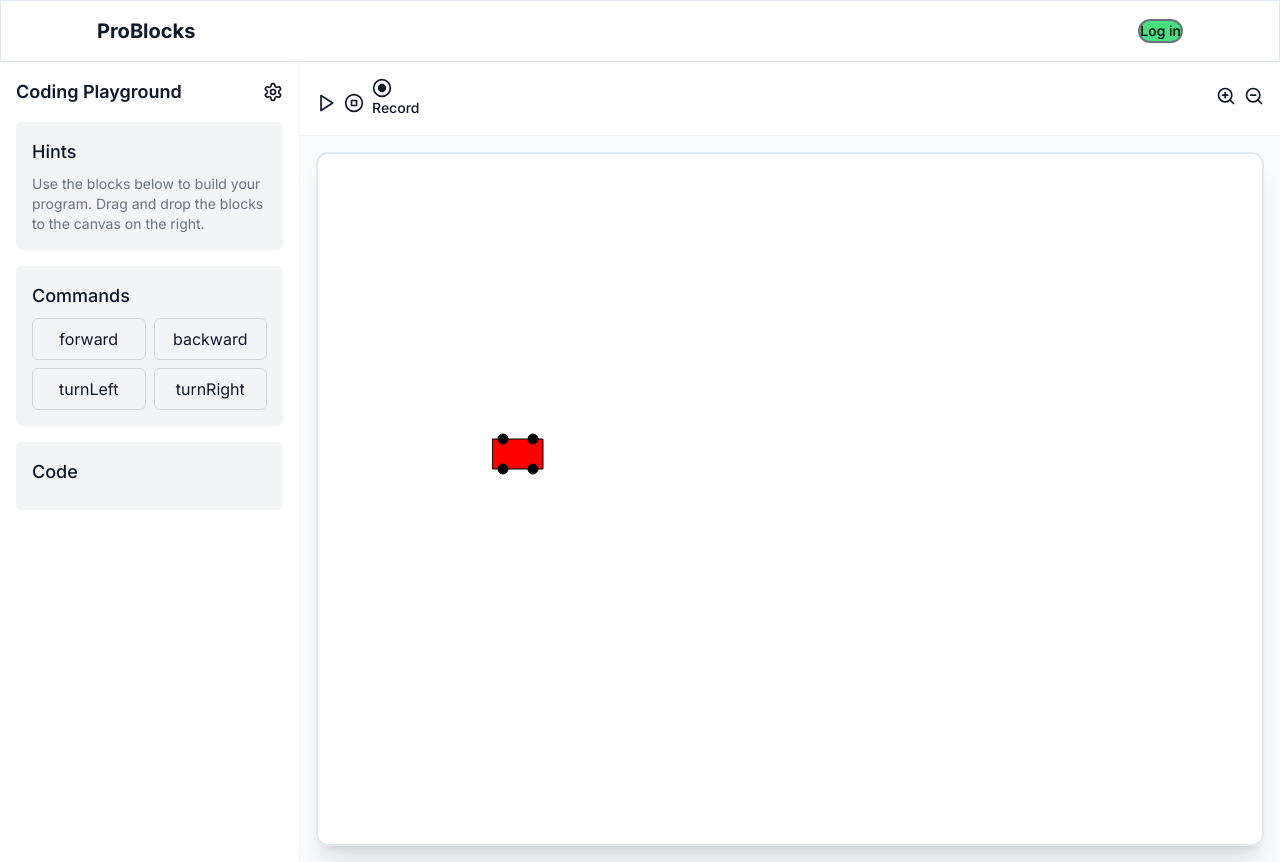
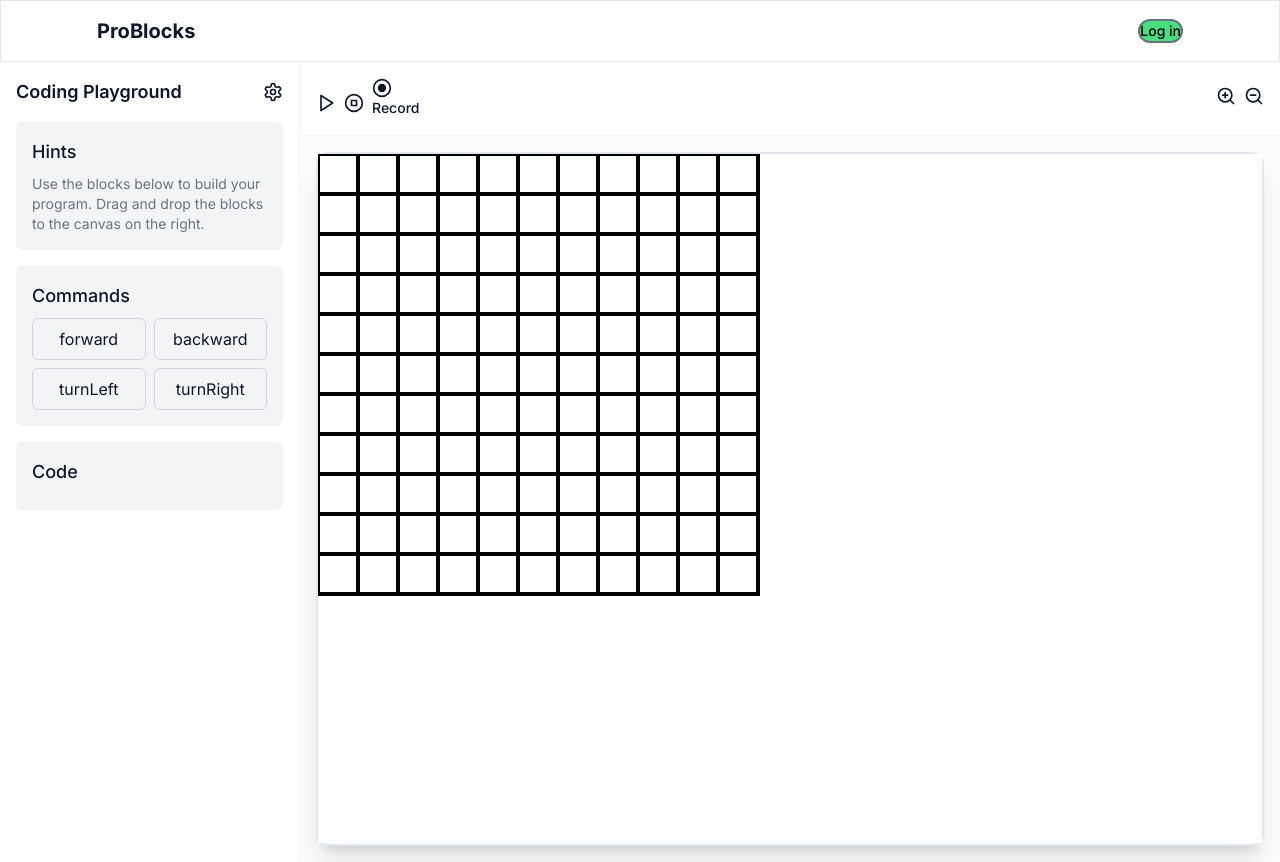
Before and after one commit to WeAreBuildingStuff/ProBlocks, a Next.js app in the folder apps/web/: page /draw/playground in a window 1280 px wide. Built offline with nearby package versions, Linux system fonts and the light colour scheme.

Commit message:
[Add] Tile Connection Game

```diff
--- a/apps/web/src/app/draw/playground/page.tsx
+++ b/apps/web/src/app/draw/playground/page.tsx
@@ -245,11 +245,10 @@ export default function Component() {
           <div className='h-full w-full bg-background rounded-xl shadow-xl'>
             <DrawingCanvas
               commands={[
-                { type: 'forward', distance: 50 },
-                { type: 'turnLeft', degrees: 45 },
-                { type: 'turnRight', degrees: 40 },
-                { type: 'backward', distance: 50 },
-                { type: 'turnLeft', degrees: 85 }
+                { type: 'connect', start: 'A1', end: 'B2' },
+                { type: 'connect', start: 'B2', end: 'B6' },
+                { type: 'connect', start: 'A6', end: 'B6' },
+                { type: 'connect', start: 'C6', end: 'B6' }
               ]}
               controlCommand={controlCommand}
             />
--- a/apps/web/src/components/drawingCanvas.tsx
+++ b/apps/web/src/components/drawingCanvas.tsx
@@ -2,12 +2,12 @@
 
 import React, { useRef } from 'react';
 import { useP5 } from '../hooks/useP5';
-import { CarAnimation } from '../utils/carAnimation';
 import p5 from 'p5';
+import { TileConnectionGame } from '../utils/TileConnectionGame'; // Import your TileConnectionGame class
 import { useMemo } from 'react';
 
 interface DrawingCanvasProps {
-  commands: CarCommands[];
+  commands: (TileCommands | ControlCommands)[];
   controlCommand: ControlCommands;
 }
 
@@ -19,7 +19,7 @@ const DrawingCanvas: React.FC<DrawingCanvasProps> = ({ commands, controlCommand
   const memoizedControlCommand = useMemo(() => controlCommand, [controlCommand]);
 
   const sketch = (p: p5) => {
-    const carAnimation = new CarAnimation(p, memoizedCommands);
+    const tileConnectionGame = new TileConnectionGame(p, memoizedCommands);
 
     p.setup = () => {
       p.createCanvas(divRef.current?.clientWidth || 910, divRef.current?.clientHeight || 380);
@@ -27,13 +27,8 @@ const DrawingCanvas: React.FC<DrawingCanvasProps> = ({ commands, controlCommand
 
     p.draw = () => {
       p.clear();
-      if (memoizedControlCommand.type === 'start') {
-        carAnimation.update();
-      }
-      if (memoizedControlCommand.type === 'reset') {
-        carAnimation.resetAnimation();
-      }
-      carAnimation.display();
+      tileConnectionGame.update(memoizedControlCommand.type === 'start');
+      tileConnectionGame.display();
     };
 
     p.windowResized = () => {
--- /dev/null
+++ b/apps/web/src/utils/TileConnectionGame.ts
@@ -0,0 +1,105 @@
+import p5 from 'p5';
+
+export class TileConnectionGame {
+  private p: p5;
+  private commands: (TileCommands | ControlCommands)[];
+  private connections: { start: string; end: string }[];
+  private animatedConnections: { start: string; end: string; progress: number }[];
+  private currentAnimationIndex: number;
+
+  constructor(p: p5, commands: (TileCommands | ControlCommands)[]) {
+    this.p = p;
+    this.commands = commands;
+    this.connections = [];
+    this.animatedConnections = [];
+    this.currentAnimationIndex = 0;
+  }
+
+  update(isButtonPressed: boolean) {
+    if (isButtonPressed) {
+      this.processCommands(this.commands);
+    }
+    this.updateAnimation();
+  }
+
+  display() {
+    this.p.background(255);
+    this.drawGrid();
+    this.drawConnections();
+  }
+
+  private processCommands(commands: (TileCommands | ControlCommands)[]) {
+    for (const command of commands) {
+      if (command.type === 'connect') {
+        this.animatedConnections.push({
+          start: command.start,
+          end: command.end,
+          progress: 0
+        });
+      } else if (command.type === 'reset') {
+        this.connections = [];
+        this.animatedConnections = [];
+        this.currentAnimationIndex = 0;
+      }
+    }
+  }
+
+  private updateAnimation() {
+    if (this.currentAnimationIndex < this.animatedConnections.length) {
+      const currentConnection = this.animatedConnections[this.currentAnimationIndex];
+      if (currentConnection.progress < 1) {
+        currentConnection.progress += 0.02;
+        if (currentConnection.progress > 1) {
+          currentConnection.progress = 1;
+          this.connections.push({
+            start: currentConnection.start,
+            end: currentConnection.end
+          });
+          this.currentAnimationIndex++;
+        }
+      }
+    }
+  }
+
+  private drawGrid() {
+    const cols = 10;
+    const rows = 10;
+    const tileSize = 40;
+    this.p.stroke(0);
+    for (let i = 0; i <= cols; i++) {
+      for (let j = 0; j <= rows; j++) {
+        this.p.rect(i * tileSize, j * tileSize, tileSize, tileSize);
+      }
+    }
+  }
+
+  private drawConnections() {
+    // const tileSize = 40;
+    this.p.stroke(255, 0, 0);
+    this.p.strokeWeight(4);
+
+    // Draw completed connections
+    for (const connection of this.connections) {
+      this.drawLine(connection.start, connection.end, 1);
+    }
+
+    // Draw current animated connection
+    if (this.currentAnimationIndex < this.animatedConnections.length) {
+      const currentConnection = this.animatedConnections[this.currentAnimationIndex];
+      this.drawLine(currentConnection.start, currentConnection.end, currentConnection.progress);
+    }
+  }
+
+  private drawLine(start: string, end: string, progress: number) {
+    const tileSize = 40;
+    const [startCol, startRow] = start.split('');
+    const [endCol, endRow] = end.split('');
+    const startX = (startCol.charCodeAt(0) - 'A'.charCodeAt(0)) * tileSize + tileSize / 2;
+    const startY = (parseInt(startRow) - 1) * tileSize + tileSize / 2;
+    const endX = (endCol.charCodeAt(0) - 'A'.charCodeAt(0)) * tileSize + tileSize / 2;
+    const endY = (parseInt(endRow) - 1) * tileSize + tileSize / 2;
+    const progressX = startX + (endX - startX) * progress;
+    const progressY = startY + (endY - startY) * progress;
+    this.p.line(startX, startY, progressX, progressY);
+  }
+}
```
